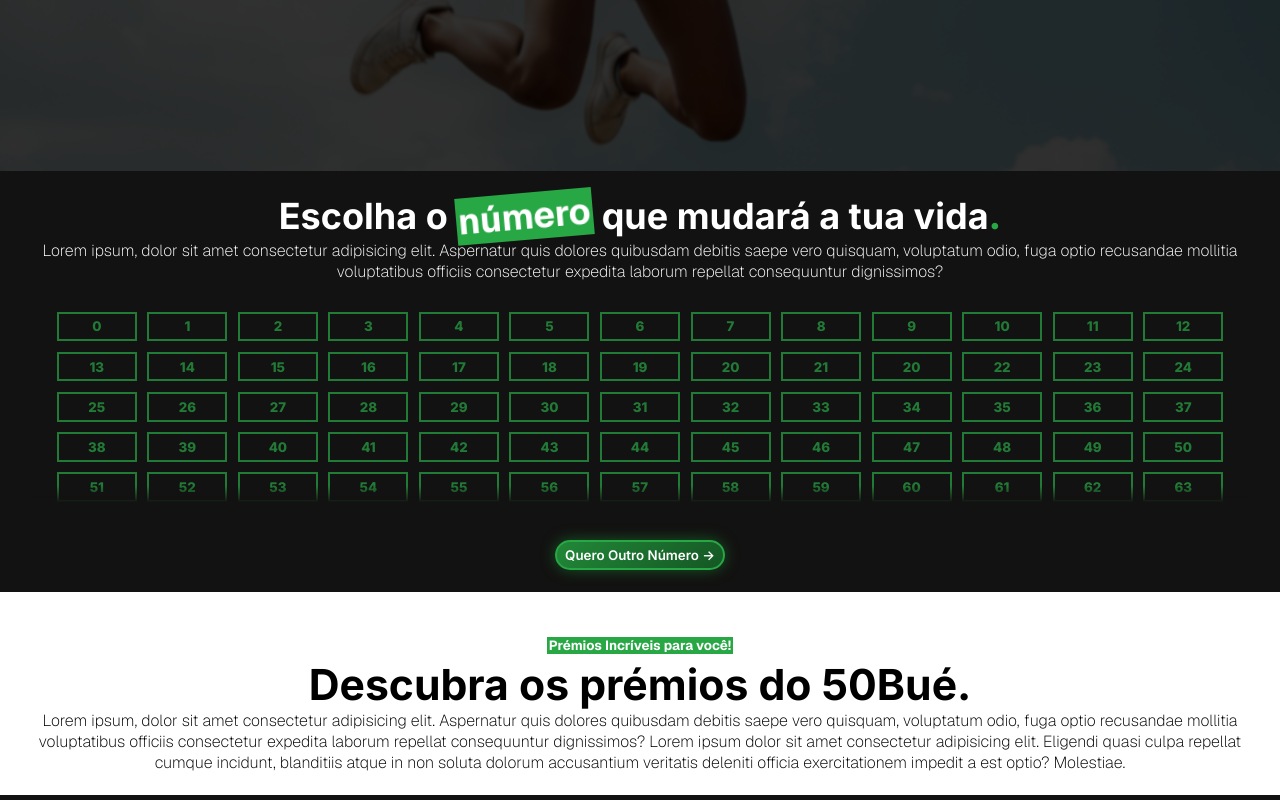
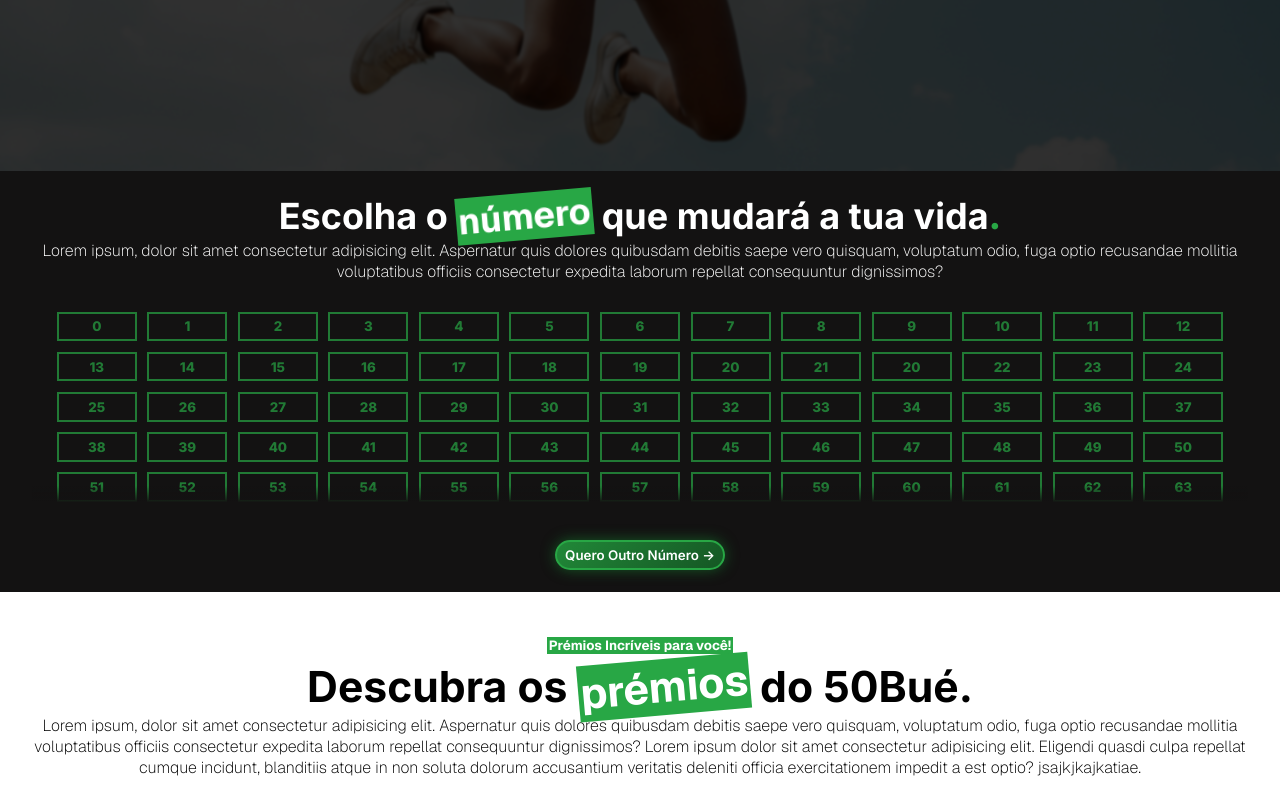
Before and after one commit to C4L3B3666/Lusadisu, a plain HTML site: page index.html in a window 1280 px wide. Shown: the part 629-1429 px from the top of the page. Drawn offline with nearby package versions, Linux system fonts and the light colour scheme.

Commit message:
div teste

```diff
--- a/index.html
+++ b/index.html
@@ -169,8 +169,8 @@
 
         <div class="div_conteudo_site" style="background: white;">
             <h2 class="subtitulo_conteudo_site subtitulo_conteudo_site_secundario"><span class="subtitulo_conteudo_site_small div_personalizada_normal" style="transform: rotate(0deg);">Prémios Incríveis para você!</span><br>
-            <span class="subtitulo_conteudo_site_big">Descubra os prémios do 50Bué.</span></h2>
-            <p class="texto_conteudo_site texto_conteudo_site_secundario">Lorem ipsum, dolor sit amet consectetur adipisicing elit. Aspernatur quis dolores quibusdam debitis saepe vero quisquam, voluptatum odio, fuga optio recusandae mollitia voluptatibus officiis consectetur expedita laborum repellat consequuntur dignissimos? Lorem ipsum dolor sit amet consectetur adipisicing elit. Eligendi quasi culpa repellat cumque incidunt, blanditiis atque in non soluta dolorum accusantium veritatis deleniti officia exercitationem impedit a est optio? Molestiae.</p>
+            <span class="subtitulo_conteudo_site_big">Descubra os <span class="div_personalizada_normal">prémios</span> do 50Bué.</span></h2>
+            <p class="texto_conteudo_site texto_conteudo_site_secundario">Lorem ipsum, dolor sit amet consectetur adipisicing elit. Aspernatur quis dolores quibusdam debitis saepe vero quisquam, voluptatum odio, fuga optio recusandae mollitia voluptatibus officiis consectetur expedita laborum repellat consequuntur dignissimos? Lorem ipsum dolor sit amet consectetur adipisicing elit. Eligendi quasdi culpa repellat cumque incidunt, blanditiis atque in non soluta dolorum accusantium veritatis deleniti officia exercitationem impedit a est optio? jsajkjkajkatiae.</p>
         </div>
 
     </main>
```
